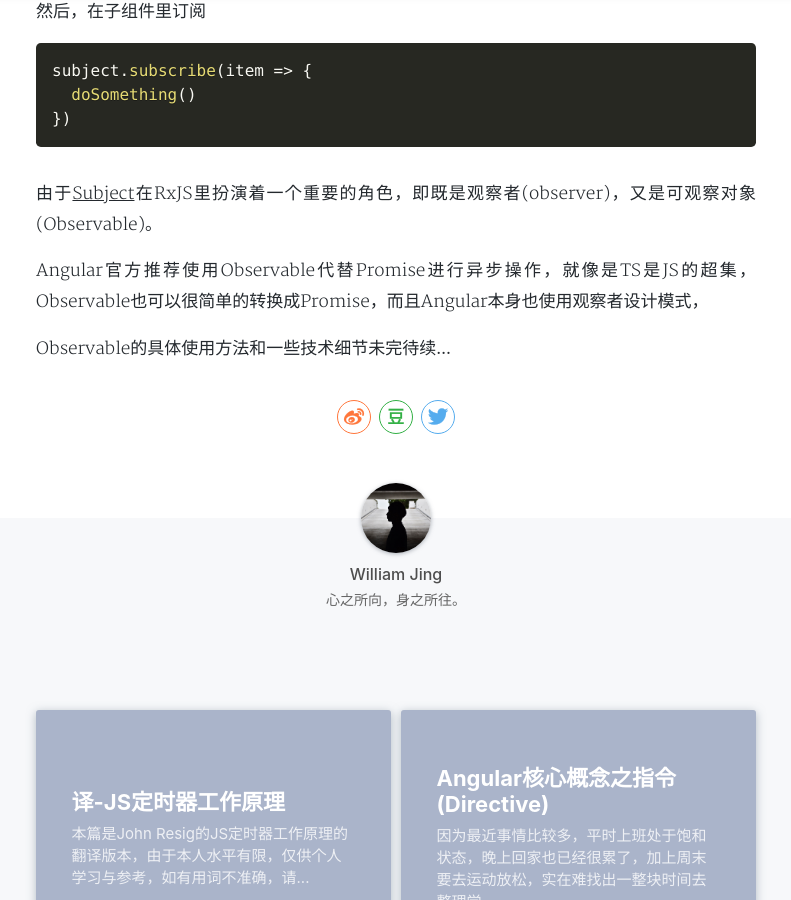
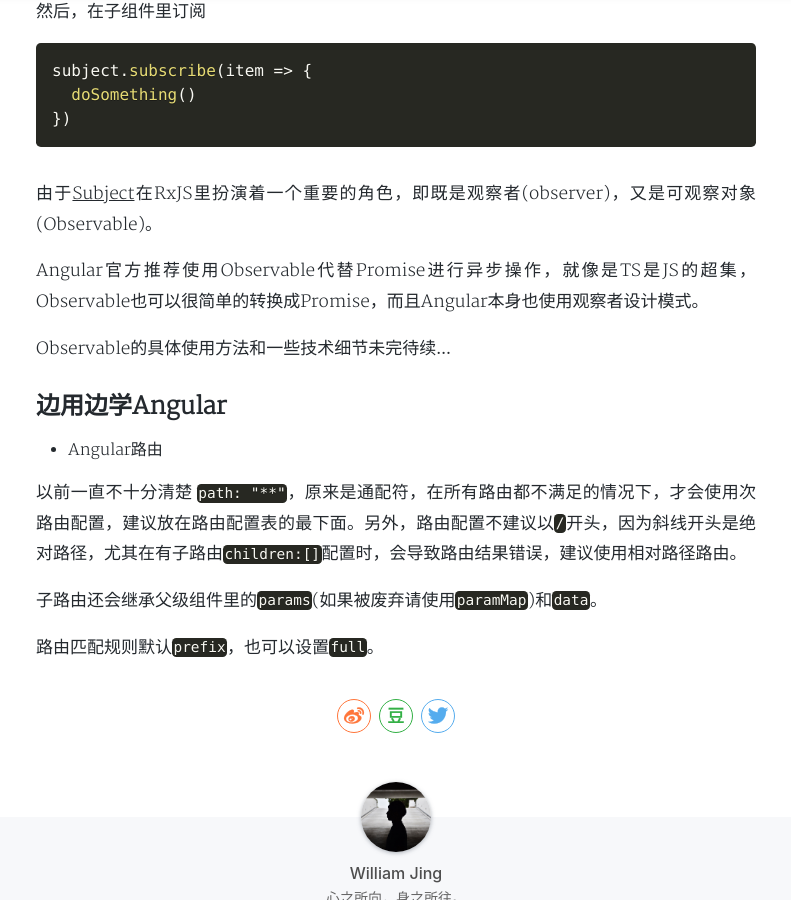
Before and after one commit to fattypiggy/fattypiggy.github.io, a Jekyll site: the page built from _posts/2018-05-27-angular-foo.md, in a window 1280 px wide and 900 px high, scrolled down 871 px. Shown: the whole window, without its empty margins (244-1035 px from the left). Built offline with Jekyll 4.4.1, drawn with Linux system fonts in a browser that asks for light colours; nearby versions of some CDN libraries; comment, search, counter and statistics services are not loaded; a style sheet for code colours, icons or effects is not loaded.

Commit message:
update angular-foo

```diff
--- a/_posts/2018-05-27-angular-foo.md
+++ b/_posts/2018-05-27-angular-foo.md
@@ -29,6 +29,17 @@ subject.subscribe(item => {
 
 由于[Subject](http://reactivex.io/documentation/subject.html)在RxJS里扮演着一个重要的角色，即既是观察者(observer)，又是可观察对象(Observable)。
 
-Angular官方推荐使用Observable代替Promise进行异步操作，就像是TS是JS的超集，Observable也可以很简单的转换成Promise，而且Angular本身也使用观察者设计模式，
+Angular官方推荐使用Observable代替Promise进行异步操作，就像是TS是JS的超集，Observable也可以很简单的转换成Promise，而且Angular本身也使用观察者设计模式。
 
 Observable的具体使用方法和一些技术细节未完待续...
+
+## 边用边学Angular
+
+* Angular路由
+
+以前一直不十分清楚 `path: "**"`，原来是通配符，在所有路由都不满足的情况下，才会使用次路由配置，建议放在路由配置表的最下面。另外，路由配置不建议以`/`开头，因为斜线开头是绝对路径，尤其在有子路由`children:[]`配置时，会导致路由结果错误，建议使用相对路径路由。
+
+
+子路由还会继承父级组件里的`params`(如果被废弃请使用`paramMap`)和`data`。
+
+路由匹配规则默认`prefix`，也可以设置`full`。
```
